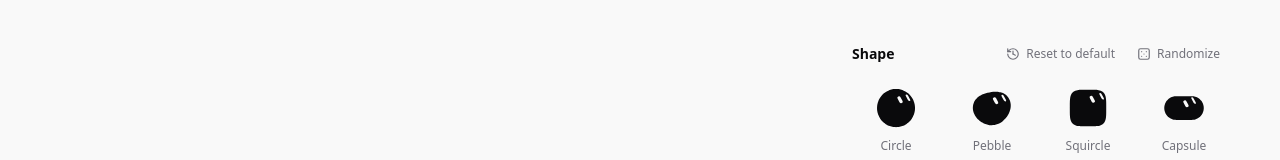
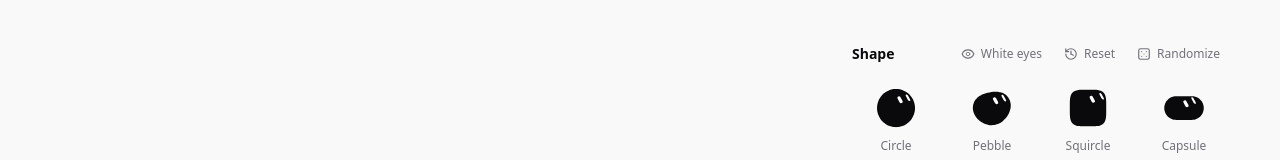
Before and after one commit to emireln/bobby, a Vue app: page / in a window 1280 px wide. Shown: the top 160 px of the page. Built offline with nearby package versions, Linux system fonts and the light colour scheme.

Commit message:
feat: eye color toggle (white/black), decouple eye from theme, rename reset label

```diff
--- a/package.json
+++ b/package.json
@@ -1,7 +1,7 @@
 {
   "name": "bobby",
   "private": true,
-  "version": "0.1.33",
+  "version": "0.1.34",
   "type": "module",
   "description": "bobby — animated SVG avatar recreation with customizable shapes, expressions, and colors.",
   "license": "MIT",
--- a/src/App.vue
+++ b/src/App.vue
@@ -162,9 +162,9 @@ function locate(id: StateId) {
  * de l'utilisateur, pas un reglage de session. On valide au chargement, un id
  * inconnu retombe sur le defaut.
  */
-function stored(nom: NomStocke, fallback: string, exists: (v: string) => boolean) {
+function stored<T extends string>(nom: NomStocke, fallback: T, exists: (v: string) => boolean): T {
   const v = lis(nom)
-  return v && exists(v) ? v : fallback
+  return (v && exists(v) ? v : fallback) as T
 }
 
 const activeId = ref(
@@ -442,27 +442,29 @@ const droite = computed(() => !nue.value && view.value !== 'reglages')
 
 /* ------------------------------------------------------------------- skins */
 
-const shape = ref(stored('forme', DEFAULT_SHAPE, (v) => SHAPE_BY_ID.has(v)))
-const color = ref(stored('couleur', isDark.value ? 'blanc' : DEFAULT_COLOR, (v) => COLOR_BY_ID.has(v)))
-const expression = ref(
-  stored('expression', DEFAULT_EXPRESSION, (v) => EXPRESSION_BY_ID.has(v))
+const shape = ref<string>(stored('forme', DEFAULT_SHAPE as string, (v) => SHAPE_BY_ID.has(v)))
+const color = ref<string>(stored('couleur', (isDark.value ? 'blanc' : DEFAULT_COLOR) as string, (v) => COLOR_BY_ID.has(v)))
+const expression = ref<string>(
+  stored('expression', DEFAULT_EXPRESSION as string, (v) => EXPRESSION_BY_ID.has(v))
+)
+const eyeColor = ref<string>(
+  stored('yeux', 'blanc', (v) => v === 'blanc' || v === 'encre')
 )
 
 watch(shape, (v) => ecris('forme', v))
 watch(color, (v) => ecris('couleur', v))
 watch(expression, (v) => ecris('expression', v))
+watch(eyeColor, (v) => ecris('yeux', v))
 
-/**
- * Le corps du bot est peint sur un fond OPAQUE de la couleur de la page (ce qui
- * bouche les yeux, qui sont des trous). Sans lui, en sombre, cette planche
- * restait `#f9f9f9` : un disque beige derriere le geant des reglages.
- */
-const fondGlobal = computed(() => (isDark.value ? '#09090b' : '#f9f9f9'))
+const eyeHex = computed(() => (eyeColor.value === 'encre' ? '#0a0a0c' : '#ffffff'))
 
-function onLoadSavedAvatar(av: { shape: string; color: string; expression: string }) {
+function onLoadSavedAvatar(av: { shape: string; color: string; expression: string; eyeColor?: string }) {
   shape.value = av.shape
   color.value = av.color
   expression.value = av.expression
+  if (av.eyeColor === 'blanc' || av.eyeColor === 'encre') {
+    eyeColor.value = av.eyeColor
+  }
 }
 
 /**
@@ -733,12 +735,12 @@ async function exporte(id: ActionId, confirme = false) {
       // L'animation ne part PAS du SVG affiche : elle est rejouee depuis le debut
       // sur une instance hors ecran. Cf. `sequenceDuBot`.
       const reglages = { shape: shape.value, color: color.value, expression: expression.value }
-      telecharge(await versSvgAnime(reglages, action.taille, ANIM_IMAGES, ANIM_PAS), nom())
+      telecharge(await versSvgAnime(reglages, action.taille, ANIM_IMAGES, ANIM_PAS, eyeHex.value), nom())
       etatExport.value = 'exporte'
     } else if (action.mode === 'gif') {
       const reglages = { shape: shape.value, color: color.value, expression: expression.value }
       const fond = couleurDeFond(fondGif.value)
-      telecharge(await versGifAnime(reglages, action.taille, GIF_IMAGES, GIF_PAS, fond), nom())
+      telecharge(await versGifAnime(reglages, action.taille, GIF_IMAGES, GIF_PAS, fond, eyeHex.value), nom())
       etatExport.value = 'exporte'
     } else {
       const markup = svgAutonome(svg, action.taille)
@@ -804,7 +806,7 @@ watch(
           :color="color"
           :expression="expression"
           :frozen-at="POSES[s.id]"
-          :paper="fondGlobal"
+          :paper="eyeHex"
         />
         <figcaption class="text-xs text-[var(--muted)]">{{ t(`states.${s.id}`) }}</figcaption>
       </figure>
@@ -936,7 +938,7 @@ watch(
             :expression="humeur ?? expression"
             :follow="view === 'reglages'"
             :gaze="intro ? INTRO_GAZE : null"
-            :paper="fondGlobal"
+            :paper="eyeHex"
           />
         </div>
 
@@ -986,6 +988,7 @@ watch(
               :shape="shape"
               :color="color"
               :expression="expression"
+              :eye-color="eyeColor"
               :frozen-at="POSES[s.id]"
               @click="addBlock(s.id)"
             />
@@ -998,6 +1001,7 @@ watch(
             :shape="shape"
             :color="color"
             :expression="expression"
+            :eye-color="eyeColor"
             @load="onLoadSavedAvatar"
           />
         </template>
@@ -1008,6 +1012,7 @@ watch(
             v-model:shape="shape"
             v-model:color="color"
             v-model:expression="expression"
+            v-model:eye-color="eyeColor"
           />
         </template>
       </aside>
--- a/src/components/BotTile.vue
+++ b/src/components/BotTile.vue
@@ -22,6 +22,8 @@ withDefaults(
     shape?: string
     color?: string
     expression?: string
+    eyeColor?: string
+    paper?: string
     size?: number
   }>(),
   {
@@ -48,6 +50,7 @@ withDefaults(
       :shape="shape"
       :color="color"
       :expression="expression"
+      :paper="paper ?? (eyeColor ? (eyeColor === 'encre' ? '#0a0a0c' : '#ffffff') : undefined)"
       :frozen-at="frozenAt"
     />
     <!-- 12 px : en dessous, une legende n'est plus lisible pour tout le monde -->
--- a/src/components/Customizer.vue
+++ b/src/components/Customizer.vue
@@ -11,6 +11,7 @@ import { saveToVault } from '@/ui/vault'
 const shape = defineModel<string>('shape', { required: true })
 const color = defineModel<string>('color', { required: true })
 const expression = defineModel<string>('expression', { required: true })
+const eyeColor = defineModel<string>('eyeColor', { default: 'blanc' })
 
 /**
  * Les vignettes sont figees a la meme date que la pose de repos : elles montrent
@@ -26,6 +27,7 @@ function resetToDefault() {
   shape.value = 'nuage'
   color.value = isDark.value ? 'blanc' : 'encre'
   expression.value = DEFAULT_EXPRESSION
+  eyeColor.value = color.value === 'blanc' ? 'encre' : 'blanc'
 }
 
 function randomize() {
@@ -48,7 +50,8 @@ function onSaveCurrent() {
     name,
     shape: shape.value,
     color: color.value,
-    expression: expression.value
+    expression: expression.value,
+    eyeColor: eyeColor.value
   })
 
   newAvatarName.value = ''
@@ -66,6 +69,21 @@ function onSaveCurrent() {
       <div class="flex items-center justify-between">
         <h2 class="text-sm font-semibold">{{ t('panel.shape') }}</h2>
         <div class="flex items-center gap-1.5">
+          <!-- Couleur des yeux (blanc / noir) -->
+          <button
+            type="button"
+            class="flex items-center gap-1.5 rounded-md px-2 py-0.5 text-xs font-medium text-[var(--muted)] hover:bg-[var(--line)] hover:text-[var(--ink)] transition cursor-pointer"
+            :title="eyeColor === 'blanc' ? t('panel.eye_white') : t('panel.eye_black')"
+            :aria-label="eyeColor === 'blanc' ? t('panel.eye_white') : t('panel.eye_black')"
+            @click="eyeColor = eyeColor === 'blanc' ? 'encre' : 'blanc'"
+          >
+            <svg class="h-3.5 w-3.5 shrink-0" viewBox="0 0 24 24" fill="none" stroke="currentColor" stroke-width="2" stroke-linecap="round" stroke-linejoin="round">
+              <path d="M2 12s3-7 10-7 10 7 10 7-3 7-10 7-10-7-10-7Z" />
+              <circle cx="12" cy="12" r="3" :fill="eyeColor === 'blanc' ? '#ffffff' : '#0a0a0c'" :stroke="eyeColor === 'blanc' ? '#71717a' : 'none'" stroke-width="1.5" />
+            </svg>
+            <span>{{ eyeColor === 'blanc' ? t('panel.eye_white') : t('panel.eye_black') }}</span>
+          </button>
+
           <!-- Reinitialiser -->
           <button
             type="button"
@@ -105,6 +123,7 @@ function onSaveCurrent() {
           :shape="s.id"
           :color="color"
           :expression="expression"
+          :eye-color="eyeColor"
           :frozen-at="PREVIEW_AT"
           @click="shape = s.id"
         />
@@ -141,6 +160,7 @@ function onSaveCurrent() {
           :shape="shape"
           :color="color"
           :expression="e.id"
+          :eye-color="eyeColor"
           :frozen-at="PREVIEW_AT"
           @click="expression = e.id"
         />
--- a/src/components/VaultView.vue
+++ b/src/components/VaultView.vue
@@ -19,6 +19,7 @@ const props = defineProps<{
   shape: string
   color: string
   expression: string
+  eyeColor?: string
 }>()
 
 const emit = defineEmits<{
@@ -82,7 +83,8 @@ function onUpdateAvatarLook(id: string, event: Event) {
     {
       shape: props.shape,
       color: props.color,
-      expression: props.expression
+      expression: props.expression,
+      eyeColor: props.eyeColor
     },
     vault.value
   )
@@ -297,6 +299,7 @@ function onFileSelected(e: Event) {
             :shape="av.shape"
             :color="av.color"
             :expression="av.expression"
+            :paper="av.eyeColor === 'encre' ? '#0a0a0c' : '#ffffff'"
             :frozen-at="PREVIEW_AT"
             :size="76"
           />
--- a/src/i18n/locales/en.ts
+++ b/src/i18n/locales/en.ts
@@ -27,7 +27,9 @@ const en = {
     expression: 'Expression',
     color: 'Colour',
     randomize: 'Randomize',
-    reset: 'Reset to default'
+    reset: 'Reset',
+    eye_white: 'White eyes',
+    eye_black: 'Black eyes'
   },
 
   vault: {
--- a/src/i18n/locales/pt-br.ts
+++ b/src/i18n/locales/pt-br.ts
@@ -29,7 +29,9 @@ const ptBr: typeof en = {
     expression: 'Expressão',
     color: 'Cor',
     randomize: 'Aleatório',
-    reset: 'Restaurar padrão'
+    reset: 'Restaurar',
+    eye_white: 'Olhos brancos',
+    eye_black: 'Olhos pretos'
   },
 
   vault: {
--- a/src/ui/capture.ts
+++ b/src/ui/capture.ts
@@ -397,13 +397,21 @@ export async function versSvgAnime(
   reglages: ReglagesBot,
   taille: number,
   nombre: number,
-  pas: number
+  pas: number,
+  paper?: string
 ): Promise<Blob> {
   let base = ''
-  const matrices = await sequenceDuBot(reglages, taille, nombre, pas, (svg, i) => {
-    if (i === 0) base = svgAutonome(svg, taille)
-    return matricesDesYeux(svg)
-  })
+  const matrices = await sequenceDuBot(
+    reglages,
+    taille,
+    nombre,
+    pas,
+    (svg, i) => {
+      if (i === 0) base = svgAutonome(svg, taille)
+      return matricesDesYeux(svg)
+    },
+    paper
+  )
   const markup = svgAnime(base, matrices, +((nombre - 1) * pas).toFixed(3))
   return new Blob([markup], { type: 'image/svg+xml' })
 }
@@ -421,7 +429,8 @@ export async function versGifAnime(
   taille: number,
   nombre: number,
   pas: number,
-  fond: string | null = null
+  fond: string | null = null,
+  paper?: string
 ): Promise<Blob> {
   // Un seul canvas pour toute la sequence : en creer un par image laisse des
   // dizaines de contextes au ramasse-miettes pendant l'export.
@@ -435,8 +444,7 @@ export async function versGifAnime(
       const ctx = await dessine(svgAutonome(svg, taille), taille, canvas, fond)
       return ctx.getImageData(0, 0, taille, taille).data
     },
-    // les yeux prennent la teinte du fond pour s'y fondre exactement
-    fond ?? undefined
+    fond ?? paper
   )
   return new Blob([gifAnime(images, taille, taille, Math.round(pas * 1000))], { type: 'image/gif' })
 }
--- a/src/ui/stockage.ts
+++ b/src/ui/stockage.ts
@@ -11,7 +11,7 @@
 const PREFIXE = 'bobby:'
 
 /** Tout ce que l'application persiste. */
-const NOMS = ['cycles', 'cycle', 'forme', 'couleur', 'expression', 'langue', 'theme', 'bulle', 'coffre'] as const
+const NOMS = ['cycles', 'cycle', 'forme', 'couleur', 'expression', 'langue', 'theme', 'bulle', 'coffre', 'yeux'] as const
 
 export type NomStocke = (typeof NOMS)[number]
 
--- a/src/ui/vault.ts
+++ b/src/ui/vault.ts
@@ -8,6 +8,7 @@ export interface SavedAvatar {
   shape: string
   color: string
   expression: string
+  eyeColor?: string
   createdAt: number
 }
 
```
Also changed, not shown: public/banner.png, 1 other file (tests, documents, lock files or other folders).
